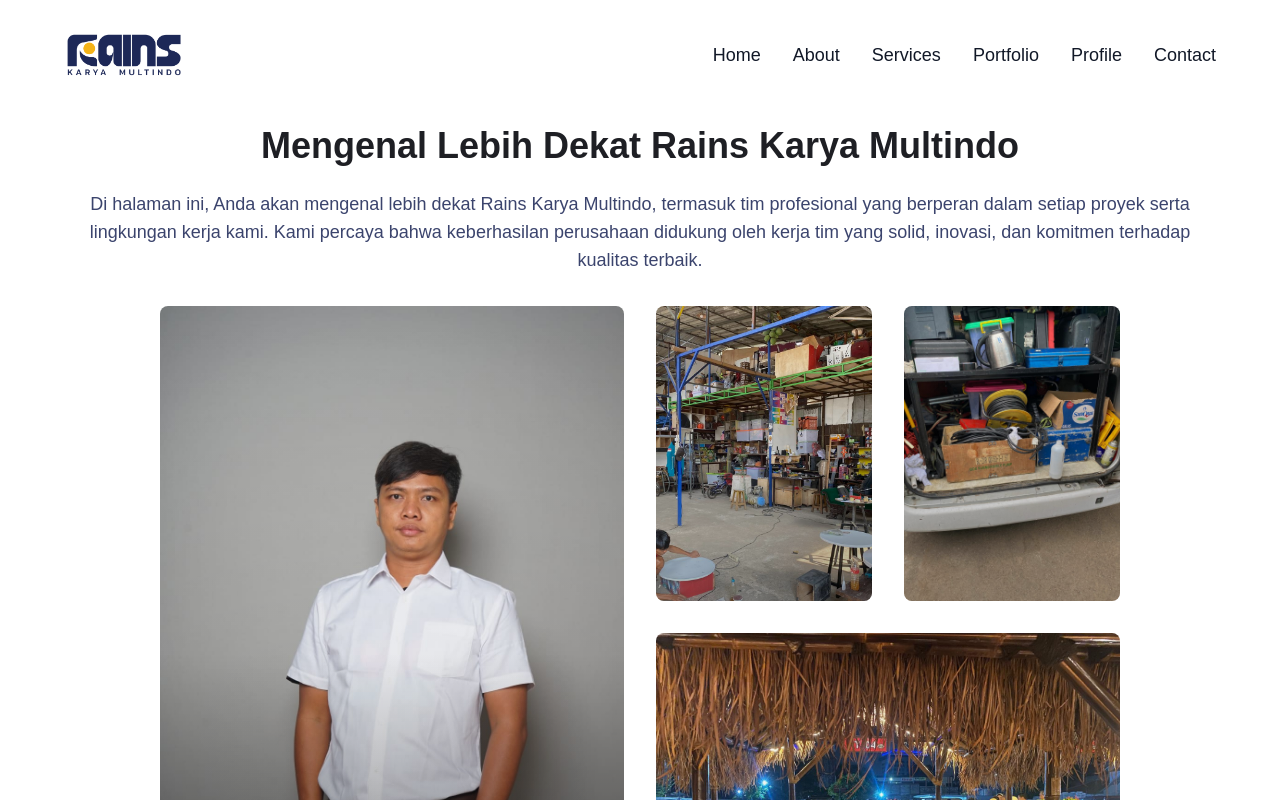
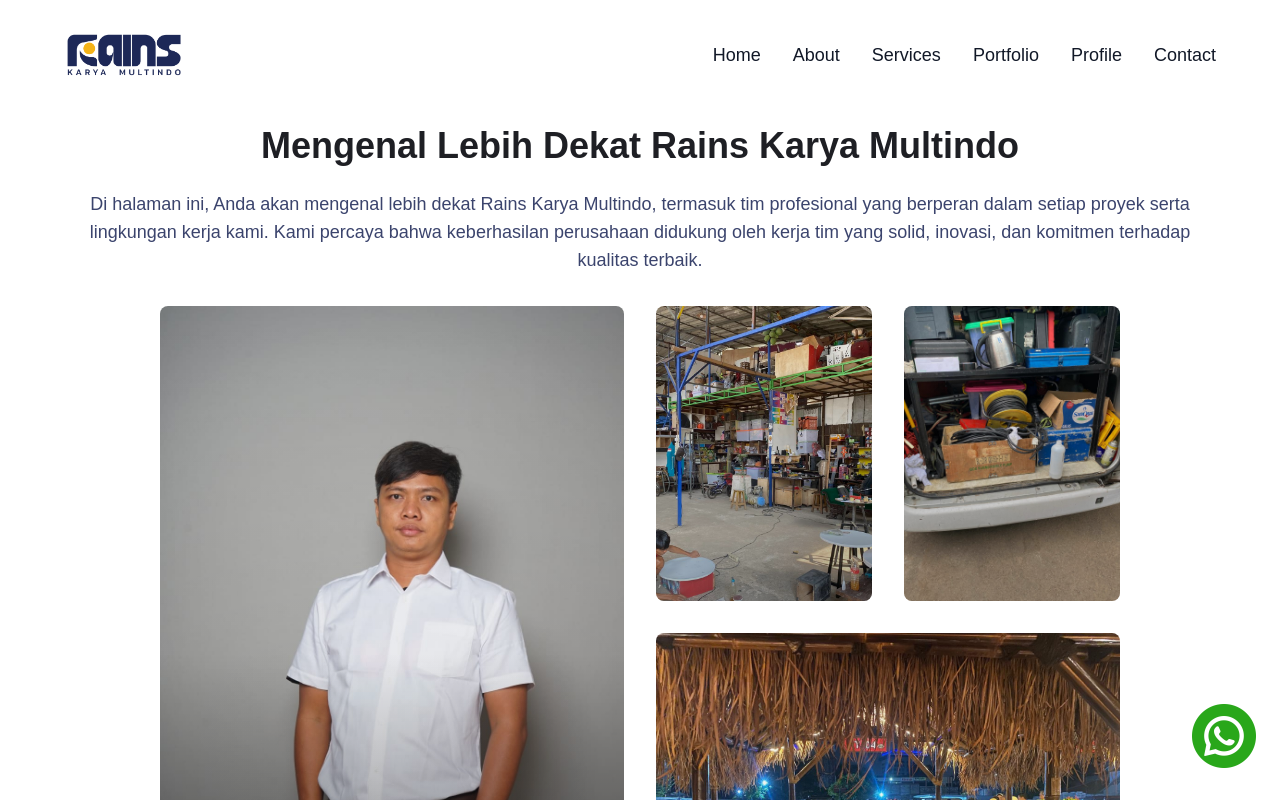
Before and after one commit to ganimalqudhaifi/freelance-rains-karya-multindo, a Next.js app: page /profile in a window 1280 px wide. Shown: the top 800 px of the page. Built offline with nearby package versions, Linux system fonts and the light colour scheme.

Commit message:
Refactor composable layout for every pages

```diff
--- a/src/app/layout.tsx
+++ b/src/app/layout.tsx
@@ -1,5 +1,8 @@
 import type { Metadata } from "next";
 import "./globals.css";
+import NavigationHeader from "@/components/navigation-header";
+import FooterSection from "@/components/footer-section";
+import WhatsappCTA from "@/components/whatsapp-cta";
 
 export const metadata: Metadata = {
   title: "Rains Karya Multindo - Konstruksi, Event Organizer, Creative Agency",
@@ -43,7 +46,12 @@ export default function RootLayout({
 }>) {
   return (
     <html lang="en" className="scroll-smooth">
-      <body>{children}</body>
+      <body>
+        <NavigationHeader />
+        {children}
+        <FooterSection />
+        <WhatsappCTA />
+      </body>
     </html>
   );
 }
--- a/src/app/page.tsx
+++ b/src/app/page.tsx
@@ -1,25 +1,19 @@
 import AboutSection from "@/components/about-section";
 import ContactSection from "@/components/contact-section";
-import FooterSection from "@/components/footer-section";
 import HeroSection from "@/components/hero-section";
-import NavigationHeader from "@/components/navigation-header";
 import OurClients from "@/components/our-clients";
 import ServicesSection from "@/components/services-section";
 import StatsSection from "@/components/stats-section";
-import WhatsappCTA from "@/components/whatsapp-cta";
 
 export default function Home() {
   return (
     <>
-      <NavigationHeader />
       <HeroSection />
       <OurClients />
       <StatsSection />
       <AboutSection />
       <ServicesSection />
       <ContactSection />
-      <FooterSection />
-      <WhatsappCTA />
     </>
   );
 }
--- a/src/app/portfolio/page.tsx
+++ b/src/app/portfolio/page.tsx
@@ -1,13 +1,5 @@
-import FooterSection from "@/components/footer-section";
-import NavigationHeader from "@/components/navigation-header";
 import PortfolioSection from "@/components/portfolio-section";
 
 export default function Page() {
-  return (
-    <>
-      <NavigationHeader />
-      <PortfolioSection />
-      <FooterSection />
-    </>
-  );
+  return <PortfolioSection />;
 }
--- a/src/app/profile/page.tsx
+++ b/src/app/profile/page.tsx
@@ -1,13 +1,5 @@
-import FooterSection from "@/components/footer-section";
-import NavigationHeader from "@/components/navigation-header";
 import ProfileSection from "@/components/profile-section";
 
 export default function Page() {
-  return (
-    <>
-      <NavigationHeader />
-      <ProfileSection />
-      <FooterSection />
-    </>
-  );
+  return <ProfileSection />;
 }
```
